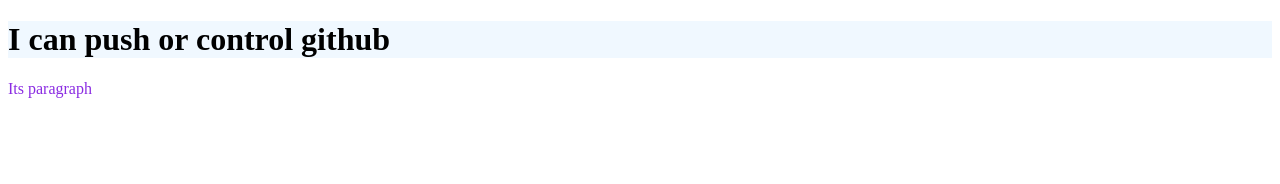
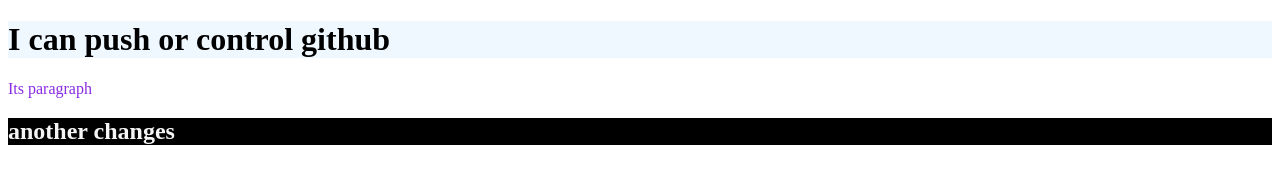
Before and after one commit to MMamunurRashid/P-hero-1, a plain HTML site: page index.htm in a window 1280 px wide. Drawn offline with Linux system fonts and the light colour scheme.

Commit message:
another changes

```diff
--- a/index.htm
+++ b/index.htm
@@ -6,5 +6,6 @@
   </head>
   <h1>I can push or control github</h1>
   <p>Its paragraph</p>
+  <h2>another changes</h2>
   <body></body>
 </html>
--- a/style.css
+++ b/style.css
@@ -5,3 +5,7 @@
 p {
   color: blueviolet;
 }
+h2 {
+  background-color: black;
+  color: whitesmoke;
+}
```
